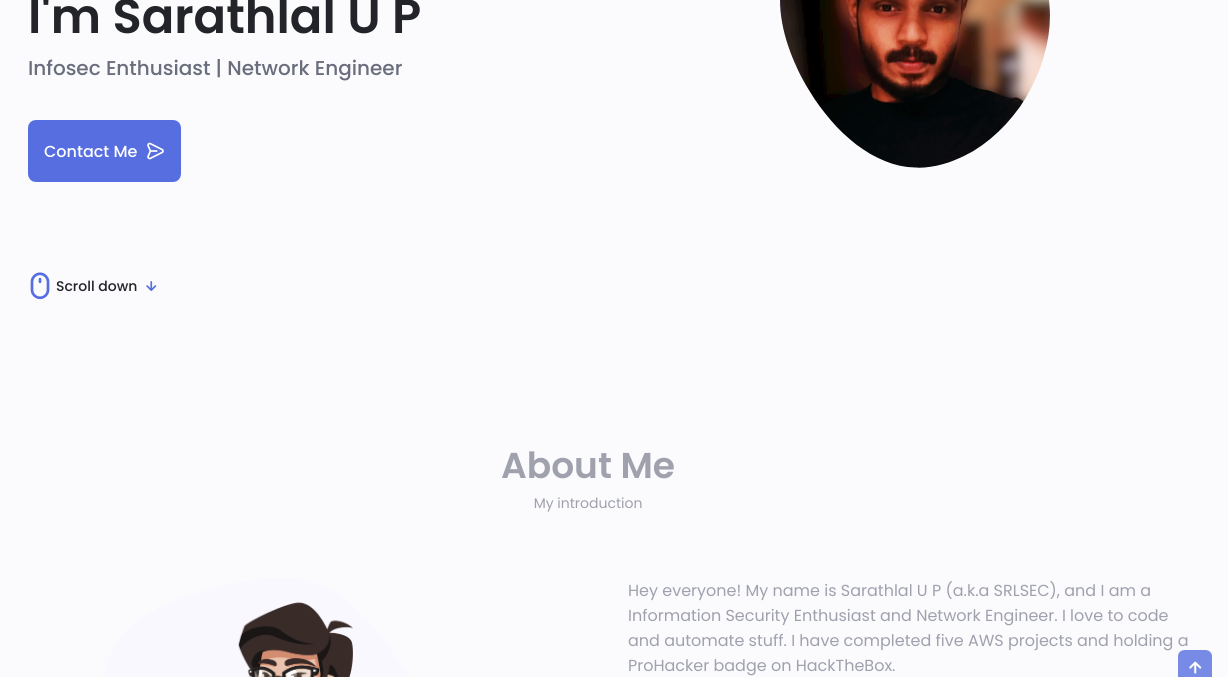
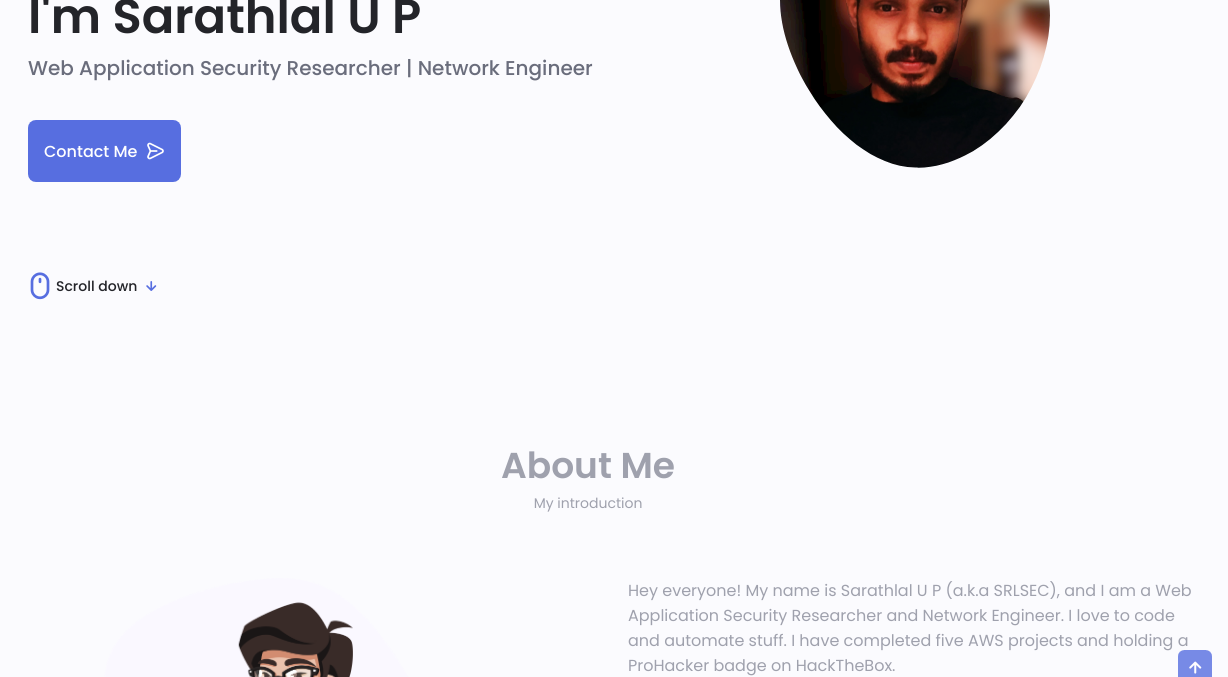
Before and after one commit to srlsec/my-portfolio, a plain HTML site: page index.html in a window 1280 px wide. Shown: the part 275-952 px from the top of the page, 52-1280 px from the left. Drawn offline with nearby package versions, Linux system fonts and the light colour scheme.

Commit message:
Update index.html

```diff
--- a/index.html
+++ b/index.html
@@ -150,7 +150,7 @@
                             <h3 class="home__title">Hello,</h3>
                             <h1 class="home__title">I'm Sarathlal U P</h1>
 
-                            <h3 class="home__subtitle">Infosec Enthusiast | Network Engineer</h3>
+                            <h3 class="home__subtitle">Web Application Security Researcher | Network Engineer</h3>
                             <!-- <p class="home__description">Hey everyone! My name is Sarathlal. </p> -->
                             <br>
                             <a href="#contact" class="button button--flex">
@@ -180,7 +180,7 @@
 
 
                     <div class="about__data">
-                        <p class="about__description">Hey everyone! My name is Sarathlal U P (a.k.a SRLSEC), and  I am a Information Security Enthusiast and Network Engineer. I love to code and automate stuff. I have completed five AWS projects and holding a ProHacker badge on HackTheBox.</p>
+                        <p class="about__description">Hey everyone! My name is Sarathlal U P (a.k.a SRLSEC), and  I am a Web Application Security Researcher and Network Engineer. I love to code and automate stuff. I have completed five AWS projects and holding a ProHacker badge on HackTheBox.</p>
 
                         <div class="about__info">
 
```
